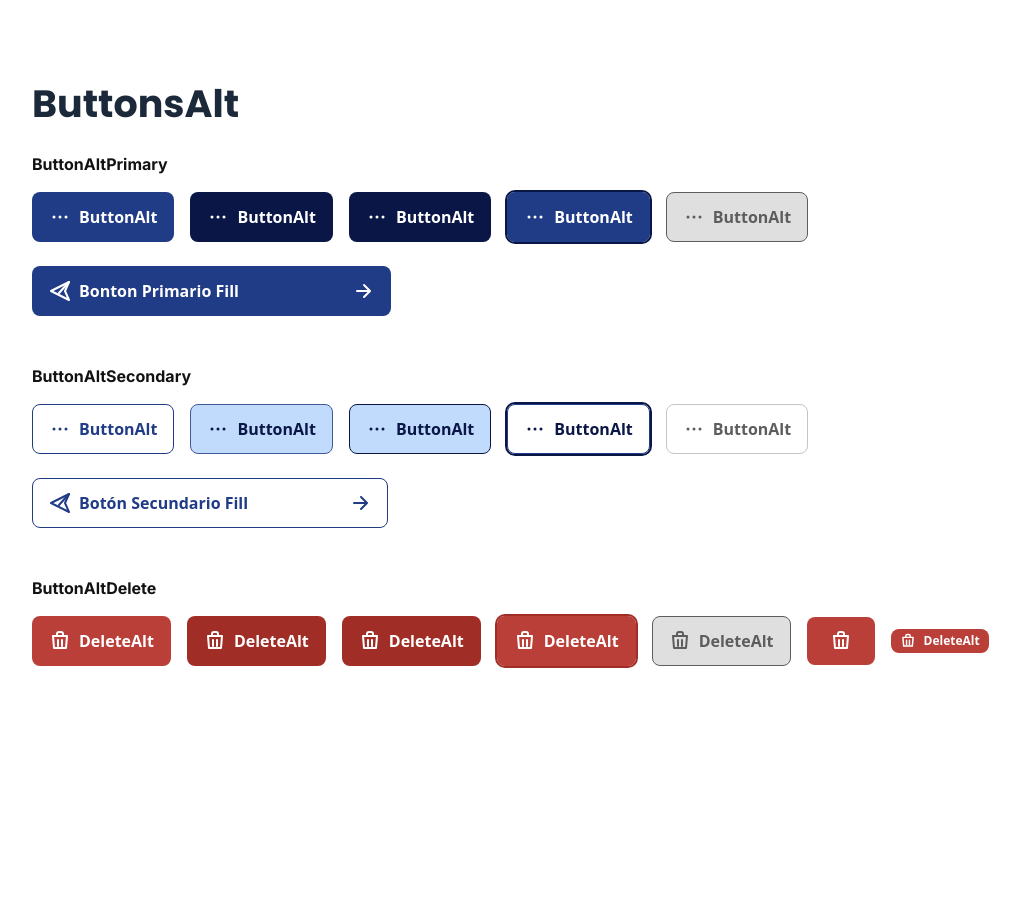
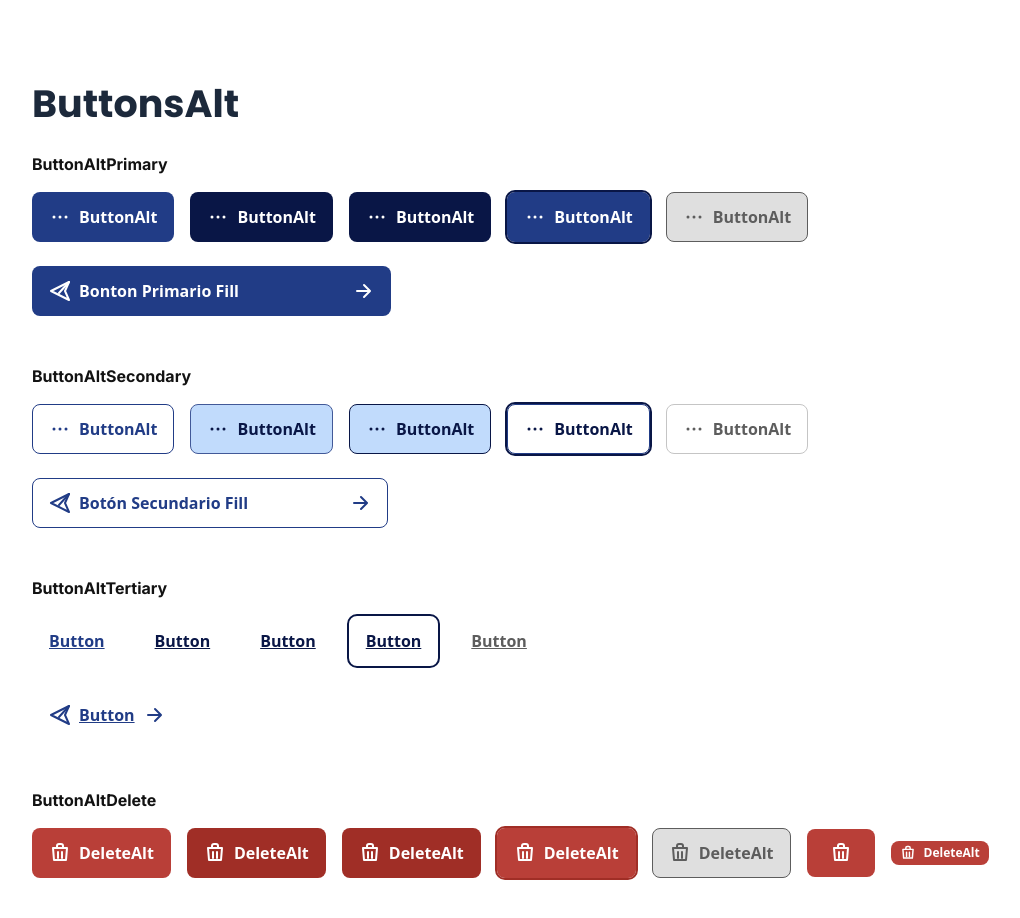
Before and after one commit to Guillex387/ui-button-radix, a React (Vite) app: page / in a window 1280 px wide. Shown: the top 918 px of the page, without its empty margins (48-1068 px from the left). Before the commit the page ends 800 px from the top, so only its background shows below. Built offline with nearby package versions, Linux system fonts and the light colour scheme.

Commit message:
Add tertiary button variant with associated styles and storybook integration

```diff
--- a/src/App.tsx
+++ b/src/App.tsx
@@ -118,6 +118,30 @@ function App() {
       </section>
 
       <section className="mb-12">
+        <h2 className="font-inter font-bold text-base text-[#121212] m-0 mb-4">ButtonAltTertiary</h2>
+        <div className="flex flex-wrap gap-4 items-center mb-6">
+          <Button variant="tertiary">Button</Button>
+          <Button variant="tertiary" data-state="hover">
+            Button
+          </Button>
+          <Button variant="tertiary" data-state="active">
+            Button
+          </Button>
+          <Button variant="tertiary" data-state="focus">
+            Button
+          </Button>
+          <Button variant="tertiary" data-state="disabled">
+            Button
+          </Button>
+        </div>
+        <div className="flex flex-wrap gap-4 items-center">
+          <Button variant="tertiary" iconLeft={IconSend} iconRight={IconArrowRight}>
+            Button
+          </Button>
+        </div>
+      </section>
+
+      <section className="mb-12">
         <h2 className="font-inter font-bold text-base text-[#121212] m-0 mb-4">ButtonAltDelete</h2>
         <div className="flex flex-wrap gap-4 items-center">
           <Button variant="delete" iconLeft={IconTrash}>
--- a/src/components/ui/button.tsx
+++ b/src/components/ui/button.tsx
@@ -52,6 +52,18 @@ export const buttonVariants = cva(
           'data-[state=active]:bg-btn-delete-active data-[state=active]:text-white',
           'data-[state=focus]:bg-btn-delete data-[state=focus]:outline data-[state=focus]:outline-2 data-[state=focus]:outline-offset-0 data-[state=focus]:outline-btn-delete-focus-ring',
           'data-[state=disabled]:bg-btn-delete-disabled-bg data-[state=disabled]:border data-[state=disabled]:border-btn-delete-disabled-border data-[state=disabled]:text-btn-delete-disabled-text data-[state=disabled]:pointer-events-none',
+        ].join(' '),
+        tertiary: [
+          'min-w-[68px] px-[var(--spacing-btn-x)] py-[var(--spacing-btn-y)]',
+          'bg-transparent text-btn-tertiary-text border border-transparent underline',
+          'hover:text-btn-tertiary-hover-text',
+          'active:text-btn-tertiary-active-text',
+          'focus-visible:outline-btn-tertiary-focus-ring',
+          'disabled:text-btn-tertiary-disabled-text disabled:opacity-100',
+          'data-[state=hover]:text-btn-tertiary-hover-text',
+          'data-[state=active]:text-btn-tertiary-active-text',
+          'data-[state=focus]:outline data-[state=focus]:outline-2 data-[state=focus]:outline-offset-0 data-[state=focus]:outline-btn-tertiary-focus-ring data-[state=focus]:text-btn-tertiary-hover-text',
+          'data-[state=disabled]:text-btn-tertiary-disabled-text data-[state=disabled]:pointer-events-none',
         ].join(' '),
       },
       size: {
--- a/src/index.css
+++ b/src/index.css
@@ -46,4 +46,10 @@
   --color-btn-delete-disabled-bg: #dfdfdf;
   --color-btn-delete-disabled-border: #5d5d5d;
   --color-btn-delete-disabled-text: #5d5d5d;
+  /* Tertiary */
+  --color-btn-tertiary-text: #213c86;
+  --color-btn-tertiary-hover-text: #091646;
+  --color-btn-tertiary-active-text: #091646;
+  --color-btn-tertiary-focus-ring: #091646;
+  --color-btn-tertiary-disabled-text: #5d5d5d;
 }
```
Also changed, not shown: 1 other file (tests, documents, lock files or other folders).
